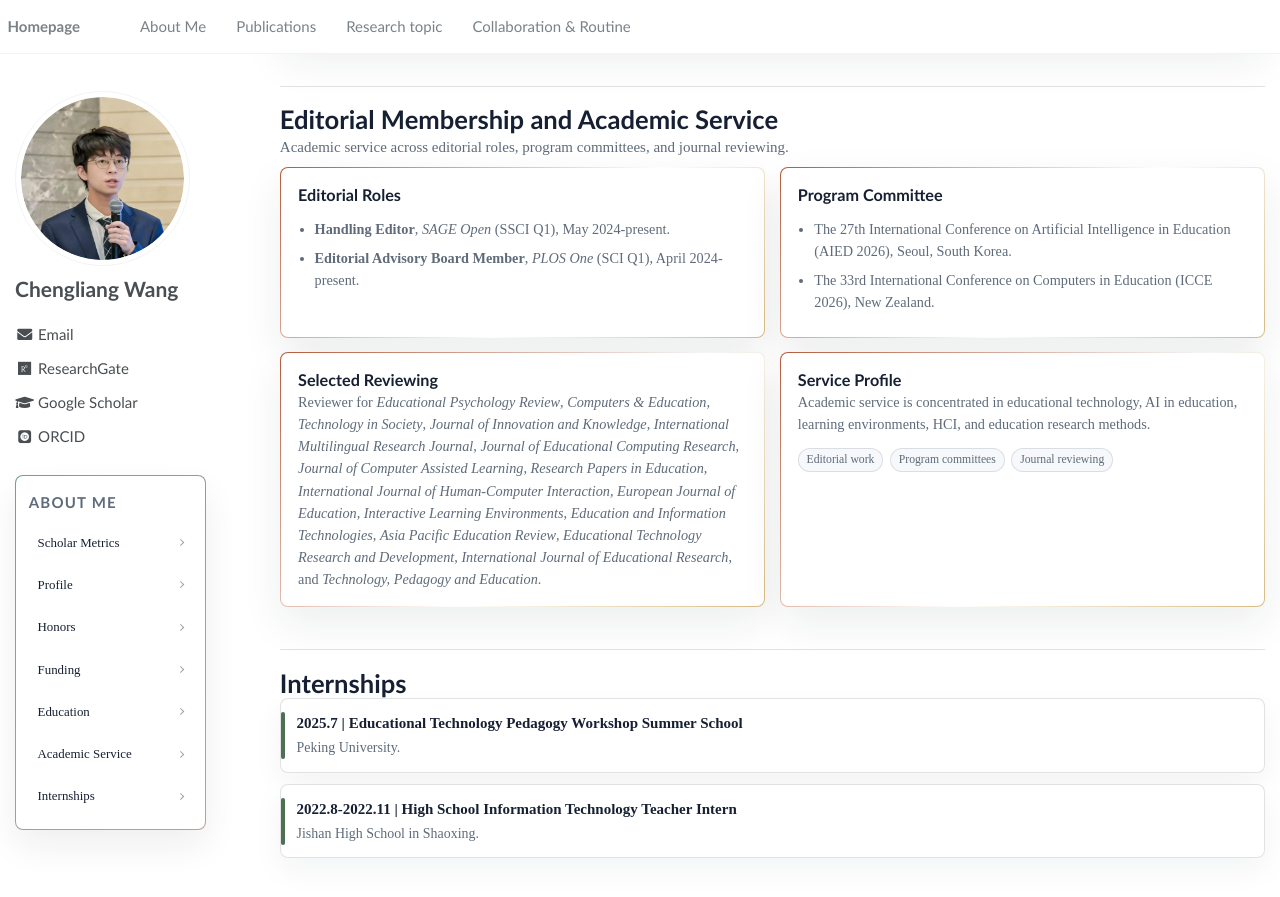
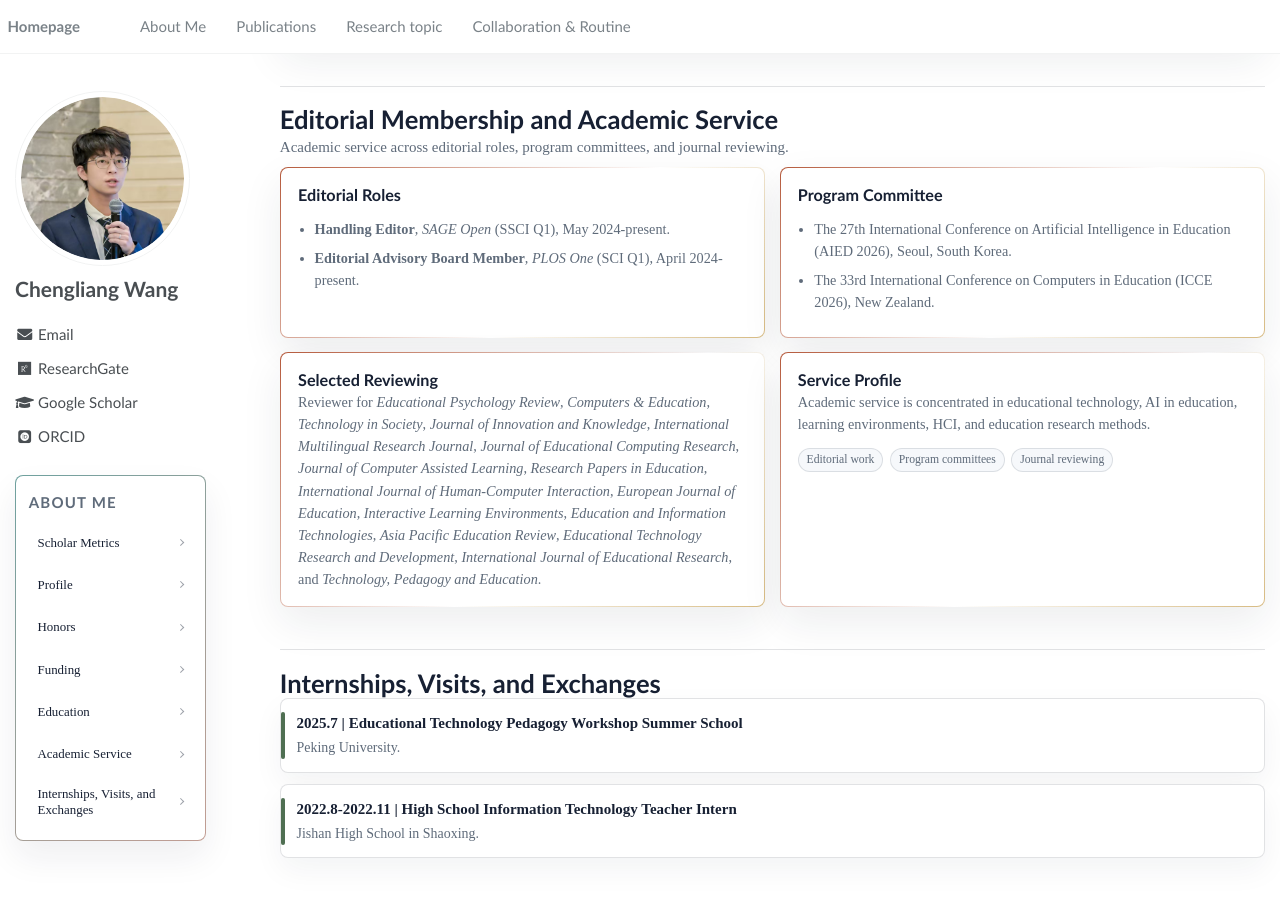
Before and after one commit to wcledutech/wcledutech.github.io, a Jekyll site: the page built from _pages/about.md, in a window 1280 px wide and 900 px high, scrolled down 2953 px. Shown: the top 897 px of the window. Built offline with Jekyll 4.4.1, drawn with Linux system fonts in a browser that asks for light colours; some web fonts are replaced.

Commit message:
Rename about internships section

```diff
--- a/_includes/author-profile.html
+++ b/_includes/author-profile.html
@@ -225,7 +225,7 @@
       <a href="#funding">Funding</a>
       <a href="#education">Education</a>
       <a href="#service">Academic Service</a>
-      <a href="#internships">Internships</a>
+      <a href="#internships">Internships, Visits, and Exchanges</a>
     </nav>
   {% endif %}
 
--- a/_pages/about.md
+++ b/_pages/about.md
@@ -512,7 +512,7 @@ redirect_from:
   </section>
 
   <section class="about-section" id="internships">
-    <h2>Internships</h2>
+    <h2>Internships, Visits, and Exchanges</h2>
     <div class="service-list" style="--accent: var(--green);">
       <div class="compact-item"><strong>2025.7 | Educational Technology Pedagogy Workshop Summer School</strong><p>Peking University.</p></div>
       <div class="compact-item"><strong>2022.8-2022.11 | High School Information Technology Teacher Intern</strong><p>Jishan High School in Shaoxing.</p></div>
```
